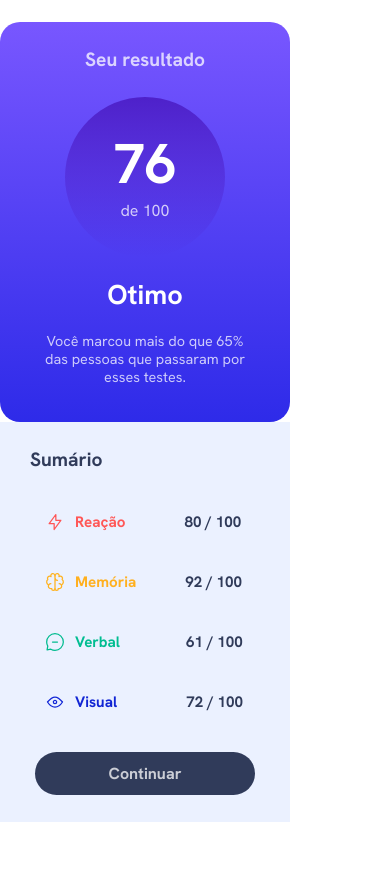
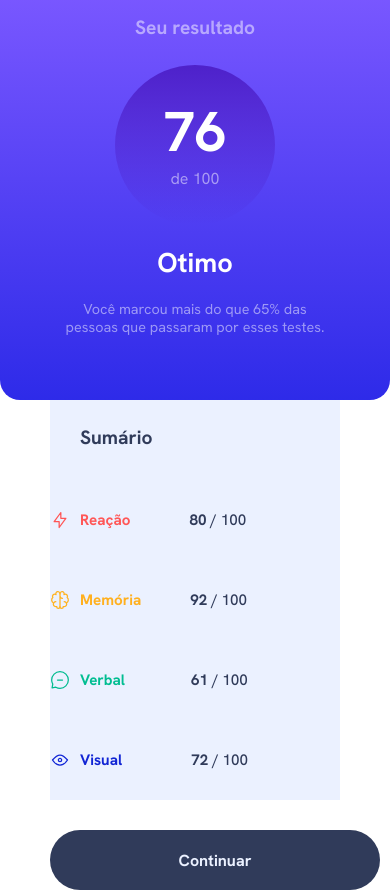
Before and after one commit to Joao-Pedr0/Frontend-mentor, a plain HTML site: page results-summary-component-main/index.html in a window 390 px wide. Before the commit the page ends 844 px from the top, so only its background shows below. Drawn offline with Linux system fonts and the light colour scheme.

Commit message:
Trabalhando responsividade

```diff
--- a/results-summary-component-main/estilo/style.css
+++ b/results-summary-component-main/estilo/style.css
@@ -28,7 +28,7 @@
     --cor-azul-palido: hsl(221, 100%, 96%);
     --cor-titulo-res: hsl(241, 100%, 89%);
     --cor-azul-escuro: hsl(224, 30%, 27%);
-    --cor-branco-transparente: rgba(255, 255, 255, 0.75);
+    --cor-branco-transparente: rgba(255, 255, 255, 0.493);
 
 }
 
@@ -161,15 +161,63 @@ p > img{
     margin-left: 69px;
 }
 
+.nota-sum{
+    font-weight: 500;
+    color: var(--cor-azul-escuro);
+}
+
 
 #botao{
     background-color: var(--cor-azul-escuro);
     font-weight: 700;
     font-size: 1em;
-    color: var(--cor-branco-transparente);
+    color: var(--cor-azul-palido);
     width: 220px;
     height: 43px;
     border-radius: 30px;
     border: 0px;
 
 }
+
+@media screen and (min-width: 300px) and (max-width: 600px) {
+    section{
+        height: 100vh;
+        width: 100vw;
+        display: block;
+    }
+
+   #res-card{
+    display: block;
+    border-radius: 0px 0px 20px 20px;
+   }
+
+   #res-card h1{
+    padding-top: 15px;
+    margin-top: 0px;
+   }
+
+   #nota-texto{
+    min-width: 260px;
+   }
+
+   #sum-card{
+    margin: 0px;
+    display: block;
+    margin: auto;
+   }
+
+   #sum-card h2{
+    margin: 0px;
+    display: block;
+    margin: auto;
+   }
+
+   #sum-card p{
+    margin: 60px auto;
+   }
+
+   #botao{
+    width: 330px;
+    height: 60px;
+   }
+}
--- a/results-summary-component-main/index.html
+++ b/results-summary-component-main/index.html
@@ -21,10 +21,10 @@
             </div>
             <div id="sum-card">
                 <h1 class="sum-titulo">Sumário</h1>
-                <p id="reacao"><img src="assets/images/icon-reaction.svg" alt="">Reação <span>80 / 100</span></p>
-                <p id="memoria"><img src="assets/images/icon-memory.svg" alt="">Memória <span>92 / 100</span></p>
-                <p id="verbal"> <img src="assets/images/icon-verbal.svg" alt="">Verbal <span>61 / 100</span></p>
-                <p id="visual"><img src="assets/images/icon-visual.svg" alt="">Visual <span>72 / 100</span></p>
+                <p id="reacao"><img src="assets/images/icon-reaction.svg" alt="">Reação <span>80 <span class="nota-sum">/ 100</span></span></p>
+                <p id="memoria"><img src="assets/images/icon-memory.svg" alt="">Memória <span>92 <span class="nota-sum">/ 100</span></span></p>
+                <p id="verbal"> <img src="assets/images/icon-verbal.svg" alt="">Verbal <span>61 <span class="nota-sum">/ 100</span></span></p>
+                <p id="visual"><img src="assets/images/icon-visual.svg" alt="">Visual <span>72 <span class="nota-sum">/ 100</span></span></p>
                 <input type="button" value="Continuar" id="botao">
             </div>
         </section>
```
